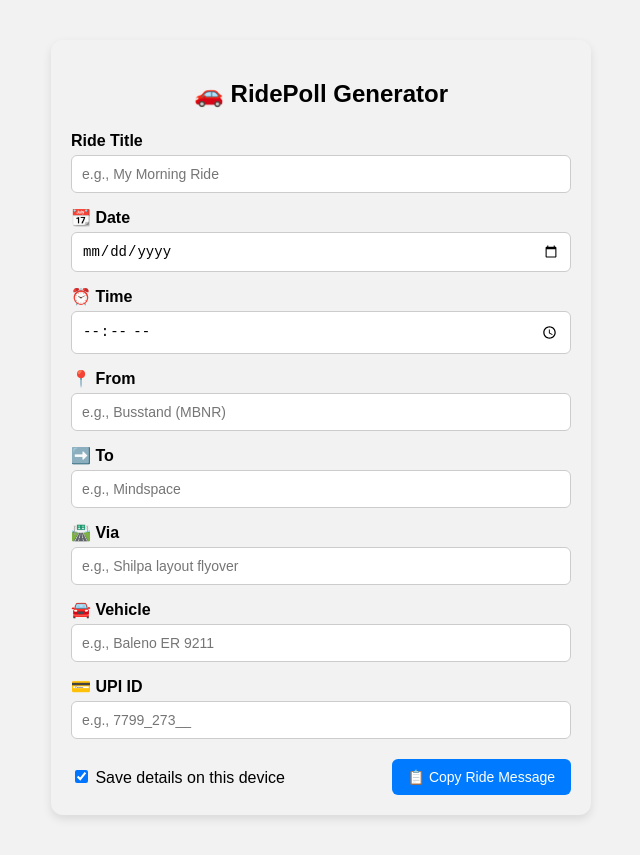
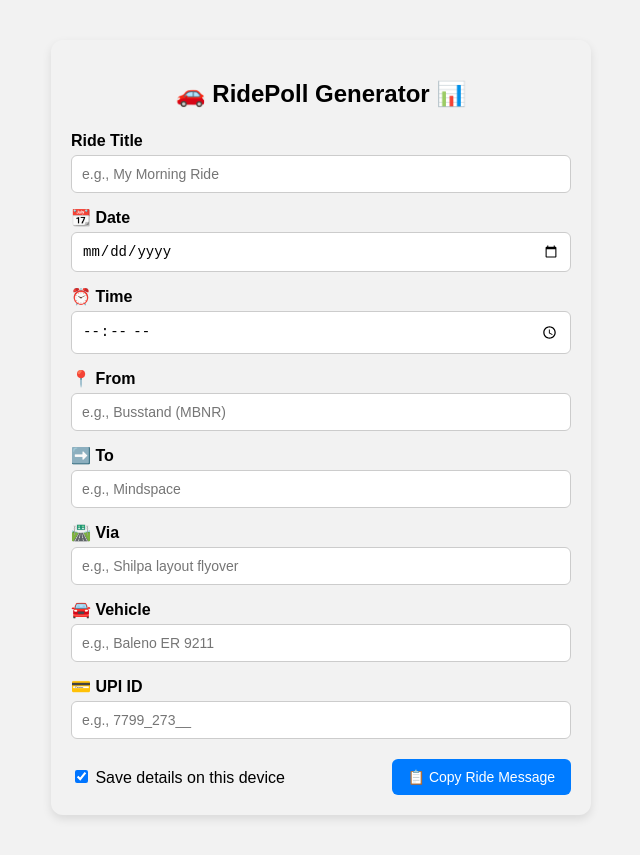
Before and after one commit to mbsyaswanth/RidePoll, a plain HTML site: page index.html in a window 1280 px wide. Shown: the whole page, without its empty margins (319-959 px from the left). Drawn offline with Linux system fonts and the light colour scheme.

Commit message:
set ride to local storage n header change

```diff
--- a/index.html
+++ b/index.html
@@ -7,7 +7,7 @@
   <link rel="stylesheet" href="styles.css">
 </head>
 <body>
-  <h2>🚗 RidePoll Generator</h2>
+  <h2>🚗 RidePoll Generator 📊</h2>
 
   <div class="form-group">
     <label for="ride-title">Ride Title</label>
--- a/script.js
+++ b/script.js
@@ -58,5 +58,6 @@ function generateAndCopy() {
   if (save && title) {
     const savedRides = JSON.parse(localStorage.getItem('savedRides') || '{}');
     savedRides[title] = { date, time, from, to, via, vehicle, upi };
+    localStorage.setItem('savedRides', JSON.stringify(savedRides));
   }
 }
```
